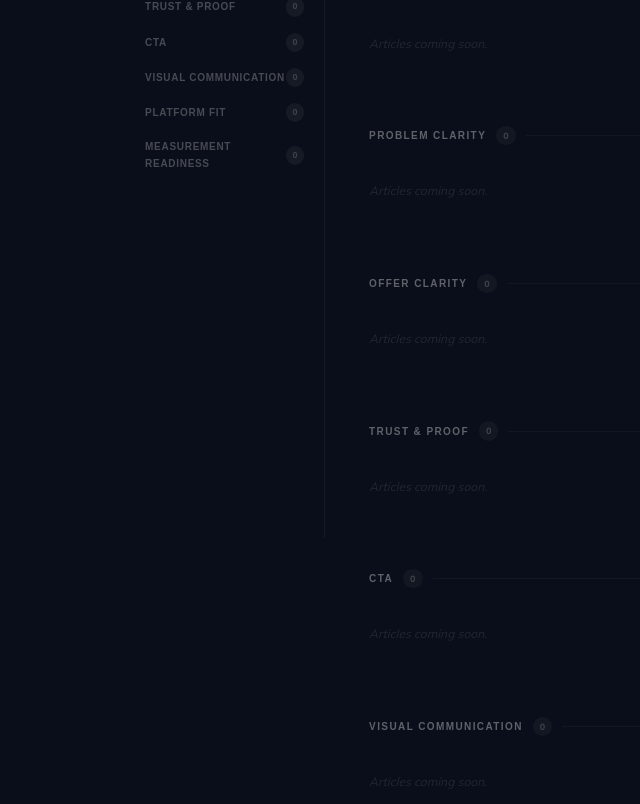
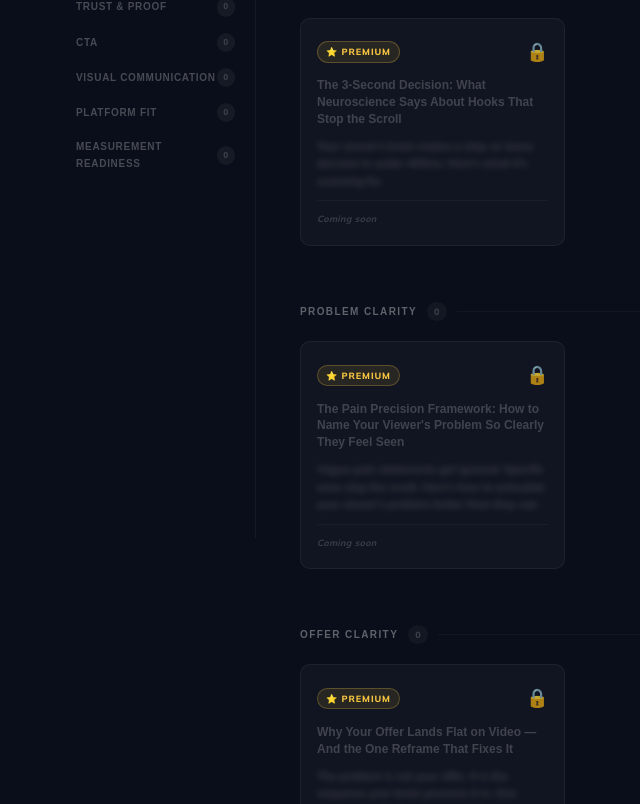
Before and after one commit to JsnMLP/vid-converts, a Next.js app: page /library in a window 1280 px wide. Shown: the part 696-1500 px from the top of the page, without its empty margins (32-672 px from the left). Built offline with nearby package versions, Linux system fonts and the light colour scheme; no server answers; the database is empty; a web font is replaced by a local one.

Commit message:
Library: placeholder cards for empty categories

```diff
--- a/src/app/library/page.tsx
+++ b/src/app/library/page.tsx
@@ -93,6 +93,31 @@ export default async function LibraryPage() {
       if (a.tier !== 'free' && b.tier === 'free') return 1
       return 0
     })
+  }
+
+  // Placeholder articles for categories with no published content yet
+  const PLACEHOLDERS: Record<string, {title: string, excerpt: string}[]> = {
+    hook: [
+      { title: "The 3-Second Decision: What Neuroscience Says About Hooks That Stop the Scroll", excerpt: "Your viewer's brain makes a stay-or-leave decision in under 400ms. Here's what it's scanning for." },
+    ],
+    problem_clarity: [
+      { title: "The Pain Precision Framework: How to Name Your Viewer's Problem So Clearly They Feel Seen", excerpt: "Vague pain statements get ignored. Specific ones stop the scroll. Here's how to articulate your viewer's problem better than they can." },
+    ],
+    offer_clarity: [
+      { title: "Why Your Offer Lands Flat on Video — And the One Reframe That Fixes It", excerpt: "The problem is not your offer. It is the sequence your brain presents it in. One structural shift changes everything." },
+    ],
+    cta: [
+      { title: "The CTA Science: Why Most Calls to Action Fail and How to Write One That Converts", excerpt: "The exact structure of a CTA that triggers action — and the common mistakes that make viewers scroll past." },
+    ],
+    visual_communication: [
+      { title: "Frame, Light, Distance: The Camera Setup That Makes You Look Confident Before You Feel It", excerpt: "Your environment is working for you or against you. Here is the exact setup that removes anxiety signals." },
+    ],
+    platform_fit: [
+      { title: "Wrong Platform, Wrong Format: Why Great Videos Fail Before Anyone Watches Them", excerpt: "The best video in the world underperforms on the wrong platform. Here's how to match format to where your audience lives." },
+    ],
+    measurement_readiness: [
+      { title: "Are You Measuring the Right Things? The Video Metrics That Actually Predict Revenue", excerpt: "Views and likes don't pay the bills. Here's the measurement framework that connects video performance to business outcomes." },
+    ],
   }
 
   const totalFree = allArticles.filter(a => a.tier === 'free').length
@@ -204,6 +229,7 @@ export default async function LibraryPage() {
 
         .card-footer { display:flex; align-items:center; justify-content:space-between; padding-top:10px; border-top:1px solid rgba(255,255,255,0.04); }
         .card-meta { font-size:9px; font-weight:700; color:rgba(255,255,255,0.1); letter-spacing:0.04em; }
+        .card-meta.coming-soon { color:rgba(255,255,255,0.18); font-style:italic; }
         .card-arrow { font-size:12px; color:#2ec4b0; opacity:0.3; transition:opacity 0.2s, transform 0.2s; }
         .article-card:not(.locked):hover .card-arrow { opacity:1; transform:translateX(3px); }
 
@@ -378,7 +404,24 @@ export default async function LibraryPage() {
                 </div>
 
                 {catArticles.length === 0 ? (
-                  <p className="cat-empty">Articles coming soon.</p>
+                  <div className="article-grid">
+                    {(PLACEHOLDERS[cat.id] || []).map((ph, i) => (
+                      <div key={i} className="article-card locked">
+                        <div className="card-top">
+                          <span className="badge member">⭐ Premium</span>
+                          <span className="card-lock">🔒</span>
+                        </div>
+                        <div className="card-title">{ph.title}</div>
+                        <p className="card-excerpt blurred">{ph.excerpt}</p>
+                        <div className="card-footer">
+                          <span className="card-meta coming-soon">Coming soon</span>
+                        </div>
+                      </div>
+                    ))}
+                    {(!PLACEHOLDERS[cat.id] || PLACEHOLDERS[cat.id].length === 0) && (
+                      <p className="cat-empty">Articles coming soon.</p>
+                    )}
+                  </div>
                 ) : (
                   <>
                     <div className="article-grid">
```
